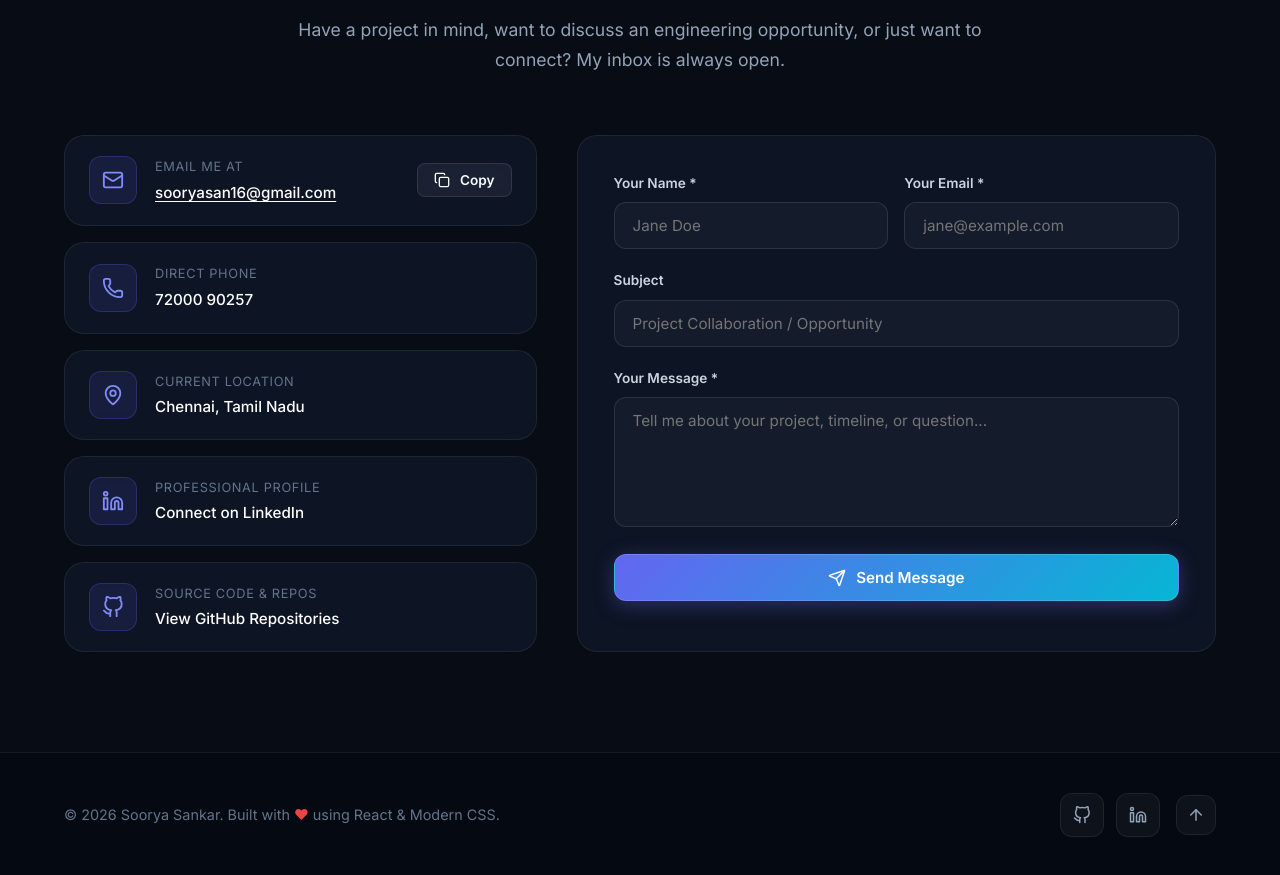
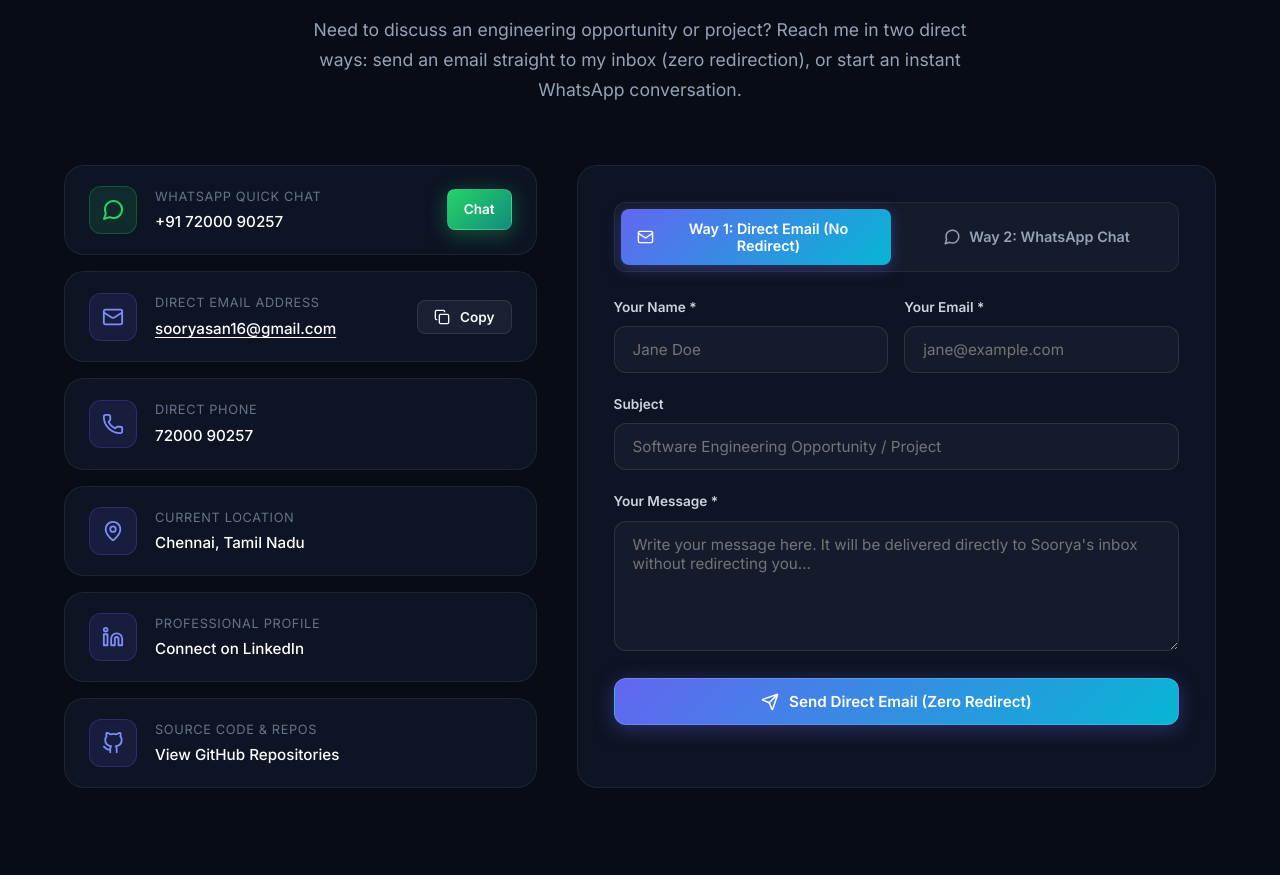
Before and after one commit to soorya1609/Portfolio, a React (Vite) app: page / in a window 1280 px wide. Shown: the part 7542-8417 px from the top of the page. Built offline with nearby package versions, Linux system fonts and the light colour scheme.

Commit message:
feat: add dual contact options with in-page direct email delivery (zero redirect) and WhatsApp chat

```diff
--- a/src/components/Contact.jsx
+++ b/src/components/Contact.jsx
@@ -1,11 +1,12 @@
 import React, { useState } from 'react';
-import { Mail, MapPin, Send, Check, Copy, MessageSquare, Phone } from 'lucide-react';
-import { Linkedin, Github } from './Icons';
+import { Mail, MapPin, Send, Check, Copy, MessageSquare, Phone, Loader2, MessageCircle, AlertCircle } from 'lucide-react';
+import { Linkedin, Github, WhatsApp } from './Icons';
 import { portfolioData } from '../data/portfolioData';
 
 export default function Contact() {
   const { personal } = portfolioData;
 
+  const [activeMethod, setActiveMethod] = useState('email'); // 'email' | 'whatsapp'
   const [formData, setFormData] = useState({
     name: '',
     email: '',
@@ -13,7 +14,9 @@ export default function Contact() {
     message: '',
   });
 
+  const [sending, setSending] = useState(false);
   const [submitted, setSubmitted] = useState(false);
+  const [errorMessage, setErrorMessage] = useState('');
   const [copied, setCopied] = useState(false);
 
   const handleCopyEmail = () => {
@@ -26,22 +29,59 @@ export default function Contact() {
     setFormData({ ...formData, [e.target.name]: e.target.value });
   };
 
-  const handleSubmit = (e) => {
+  // 1. DIRECT EMAIL SUBMISSION (AJAX - Zero Redirect)
+  const handleDirectEmailSubmit = async (e) => {
     e.preventDefault();
     if (!formData.name || !formData.email || !formData.message) return;
 
-    // Trigger mailto fallback for direct client sending
-    const mailtoUrl = `mailto:${personal.email}?subject=${encodeURIComponent(
-      formData.subject || `Inquiry from ${formData.name}`
-    )}&body=${encodeURIComponent(
-      `Name: ${formData.name}\nEmail: ${formData.email}\n\nMessage:\n${formData.message}`
-    )}`;
+    setSending(true);
+    setErrorMessage('');
 
-    window.open(mailtoUrl, '_blank');
+    try {
+      const response = await fetch(`https://formsubmit.co/ajax/${personal.email}`, {
+        method: 'POST',
+        headers: {
+          'Content-Type': 'application/json',
+          'Accept': 'application/json',
+        },
+        body: JSON.stringify({
+          name: formData.name,
+          email: formData.email,
+          _subject: formData.subject || `Portfolio Message from ${formData.name}`,
+          message: formData.message,
+        }),
+      });
 
+      const data = await response.json();
+
+      if (response.ok && data.success !== 'false') {
         setSubmitted(true);
         setFormData({ name: '', email: '', subject: '', message: '' });
-    setTimeout(() => setSubmitted(false), 6000);
+        setTimeout(() => setSubmitted(false), 7000);
+      } else {
+        throw new Error(data.message || 'Failed to send message directly');
+      }
+    } catch (err) {
+      // Direct AJAX fallback
+      setErrorMessage(
+        'Direct delivery encountered a network issue. You can send directly via WhatsApp or retry!'
+      );
+    } finally {
+      setSending(false);
+    }
+  };
+
+  // 2. WHATSAPP CHAT INITIATION
+  const handleWhatsAppSubmit = (e) => {
+    e.preventDefault();
+    const phoneClean = (personal.whatsappNumber || '917200090257').replace(/[^0-9]/g, '');
+    const greeting = formData.name ? `Hi Soorya, my name is ${formData.name}.` : 'Hi Soorya,';
+    const subjectLine = formData.subject ? ` Regarding: ${formData.subject}.` : '';
+    const bodyText = formData.message ? `\n\n${formData.message}` : '\n\nI came across your portfolio and would like to connect!';
+    const fullText = `${greeting}${subjectLine}${bodyText}`;
+
+    const waUrl = `https://wa.me/${phoneClean}?text=${encodeURIComponent(fullText)}`;
+    window.open(waUrl, '_blank');
   };
 
   return (
@@ -54,10 +94,10 @@ export default function Contact() {
             Get In Touch
           </span>
           <h2 className="section-title">
-            Let's Build Something <span className="gradient-text">Extraordinary</span>
+            Let's Connect & <span className="gradient-text">Collaborate</span>
           </h2>
           <p className="section-subtitle">
-            Have a project in mind, want to discuss an engineering opportunity, or just want to connect? My inbox is always open.
+            Need to discuss an engineering opportunity or project? Reach me in two direct ways: send an email straight to my inbox (zero redirection), or start an instant WhatsApp conversation.
           </p>
         </div>
 
@@ -65,13 +105,33 @@ export default function Contact() {
         <div className="contact-grid">
           {/* Left Column: Direct Info Cards */}
           <div className="contact-info-cards">
-            {/* Email Card */}
+            {/* WhatsApp Card */}
+            <div className="glass-card contact-card">
+              <div className="contact-icon-box whatsapp">
+                <WhatsApp size={24} />
+              </div>
+              <div style={{ flexGrow: 1 }}>
+                <div className="contact-card-label">WhatsApp Quick Chat</div>
+                <div className="contact-card-value">{personal.whatsappNumber || '+91 72000 90257'}</div>
+              </div>
+              <a
+                href={personal.whatsappUrl || 'https://wa.me/917200090257'}
+                target="_blank"
+                rel="noreferrer"
+                className="btn btn-whatsapp btn-sm"
+                title="Chat on WhatsApp"
+              >
+                <span>Chat</span>
+              </a>
+            </div>
+
+            {/* Direct Email Card */}
             <div className="glass-card contact-card">
               <div className="contact-icon-box">
                 <Mail size={22} />
               </div>
               <div style={{ flexGrow: 1 }}>
-                <div className="contact-card-label">Email Me At</div>
+                <div className="contact-card-label">Direct Email Address</div>
                 <a
                   href={`mailto:${personal.email}`}
                   className="contact-card-value"
@@ -91,7 +151,7 @@ export default function Contact() {
               </button>
             </div>
 
-            {/* Phone Card */}
+            {/* Direct Phone Card */}
             {personal.phone && (
               <div className="glass-card contact-card">
                 <div className="contact-icon-box">
@@ -150,16 +210,46 @@ export default function Contact() {
             </a>
           </div>
 
-          {/* Right Column: Contact Form */}
+          {/* Right Column: Dual Method Contact Interface */}
           <div className="glass-card contact-form-container">
+            {/* Two Different Ways Selector */}
+            <div className="contact-method-tabs">
+              <button
+                type="button"
+                className={`contact-method-tab email-tab ${activeMethod === 'email' ? 'active' : ''}`}
+                onClick={() => setActiveMethod('email')}
+              >
+                <Mail size={18} />
+                <span>Way 1: Direct Email (No Redirect)</span>
+              </button>
+              <button
+                type="button"
+                className={`contact-method-tab whatsapp-tab ${activeMethod === 'whatsapp' ? 'active' : ''}`}
+                onClick={() => setActiveMethod('whatsapp')}
+              >
+                <WhatsApp size={18} />
+                <span>Way 2: WhatsApp Chat</span>
+              </button>
+            </div>
+
+            {/* METHOD 1: DIRECT EMAIL FORM (Zero Redirection) */}
+            {activeMethod === 'email' && (
+              <>
                 {submitted && (
                   <div className="form-alert success">
                     <Check size={18} />
-                <span>Thank you! Your email client has been opened to send your message.</span>
+                    <span>Success! Your message was sent directly to {personal.email}. I will respond shortly!</span>
                   </div>
                 )}
 
-            <form onSubmit={handleSubmit}>
+                {errorMessage && (
+                  <div className="form-alert" style={{ background: 'rgba(239, 68, 68, 0.15)', border: '1px solid rgba(239, 68, 68, 0.3)', color: '#f87171' }}>
+                    <AlertCircle size={18} />
+                    <span>{errorMessage}</span>
+                  </div>
+                )}
+
+                <form onSubmit={handleDirectEmailSubmit}>
                   <div style={{ display: 'grid', gridTemplateColumns: '1fr 1fr', gap: '16px' }}>
                     <div className="form-group">
                       <label htmlFor="contact-name" className="form-label">
@@ -204,7 +294,7 @@ export default function Contact() {
                       name="subject"
                       value={formData.subject}
                       onChange={handleChange}
-                  placeholder="Project Collaboration / Opportunity"
+                      placeholder="Software Engineering Opportunity / Project"
                       className="form-input"
                     />
                   </div>
@@ -219,16 +309,100 @@ export default function Contact() {
                       required
                       value={formData.message}
                       onChange={handleChange}
-                  placeholder="Tell me about your project, timeline, or question..."
+                      placeholder="Write your message here. It will be delivered directly to Soorya's inbox without redirecting you..."
                       className="form-textarea"
                     ></textarea>
                   </div>
 
-              <button type="submit" className="btn btn-primary" style={{ width: '100%' }}>
+                  <button
+                    type="submit"
+                    className="btn btn-primary"
+                    style={{ width: '100%' }}
+                    disabled={sending}
+                  >
+                    {sending ? (
+                      <>
+                        <Loader2 size={18} className="animate-spin" />
+                        <span>Sending Directly to Inbox...</span>
+                      </>
+                    ) : (
+                      <>
                         <Send size={18} />
-                <span>Send Message</span>
+                        <span>Send Direct Email (Zero Redirect)</span>
+                      </>
+                    )}
                   </button>
                 </form>
+              </>
+            )}
+
+            {/* METHOD 2: WHATSAPP CHAT INITIATION */}
+            {activeMethod === 'whatsapp' && (
+              <form onSubmit={handleWhatsAppSubmit}>
+                <div style={{ padding: '16px', background: 'rgba(37, 211, 102, 0.08)', borderRadius: 'var(--radius-md)', border: '1px solid rgba(37, 211, 102, 0.2)', marginBottom: '20px' }}>
+                  <div style={{ display: 'flex', alignItems: 'center', gap: '10px', color: '#34d399', fontWeight: 600, fontSize: '0.95rem', marginBottom: '4px' }}>
+                    <MessageCircle size={18} />
+                    <span>Direct WhatsApp Messaging (+91 72000 90257)</span>
+                  </div>
+                  <p style={{ fontSize: '0.88rem', color: '#cbd5e1' }}>
+                    Type your message below and click "Start WhatsApp Chat". It will open WhatsApp with your pre-drafted message ready to send with 1 click.
+                  </p>
+                </div>
+
+                <div className="form-group">
+                  <label htmlFor="wa-name" className="form-label">
+                    Your Name
+                  </label>
+                  <input
+                    id="wa-name"
+                    type="text"
+                    name="name"
+                    value={formData.name}
+                    onChange={handleChange}
+                    placeholder="Jane Doe"
+                    className="form-input"
+                  />
+                </div>
+
+                <div className="form-group">
+                  <label htmlFor="wa-subject" className="form-label">
+                    Topic / Role
+                  </label>
+                  <input
+                    id="wa-subject"
+                    type="text"
+                    name="subject"
+                    value={formData.subject}
+                    onChange={handleChange}
+                    placeholder="Senior Software Engineer Position"
+                    className="form-input"
+                  />
+                </div>
+
+                <div className="form-group">
+                  <label htmlFor="wa-message" className="form-label">
+                    Message
+                  </label>
+                  <textarea
+                    id="wa-message"
+                    name="message"
+                    value={formData.message}
+                    onChange={handleChange}
+                    placeholder="Hi Soorya, I would love to connect regarding an engineering role at..."
+                    className="form-textarea"
+                  ></textarea>
+                </div>
+
+                <button
+                  type="submit"
+                  className="btn btn-whatsapp"
+                  style={{ width: '100%' }}
+                >
+                  <WhatsApp size={20} />
+                  <span>Start WhatsApp Chat (+91 72000 90257)</span>
+                </button>
+              </form>
+            )}
           </div>
         </div>
       </div>
--- a/src/components/Icons.jsx
+++ b/src/components/Icons.jsx
@@ -37,3 +37,21 @@ export function Linkedin({ size = 20, color = 'currentColor', className = '' })
     </svg>
   );
 }
+
+export function WhatsApp({ size = 20, color = 'currentColor', className = '' }) {
+  return (
+    <svg
+      width={size}
+      height={size}
+      viewBox="0 0 24 24"
+      fill="none"
+      stroke={color}
+      strokeWidth="2"
+      strokeLinecap="round"
+      strokeLinejoin="round"
+      className={className}
+    >
+      <path d="M21 11.5a8.38 8.38 0 0 1-.9 3.8 8.5 8.5 0 0 1-7.6 4.7 8.38 8.38 0 0 1-3.8-.9L3 21l1.9-5.7a8.38 8.38 0 0 1-.9-3.8 8.5 8.5 0 0 1 4.7-7.6 8.38 8.38 0 0 1 3.8-.9h.5a8.48 8.48 0 0 1 8 8v.5z"></path>
+    </svg>
+  );
+}
--- a/src/data/portfolioData.js
+++ b/src/data/portfolioData.js
@@ -22,9 +22,12 @@ export const portfolioData = {
     resumeDownloadName: "Soorya_Sankar_Resume.pdf",
     bioSnippet: "Software Engineer with proven hands-on experience in architecting scalable enterprise applications, Windows systems engineering, and high-performance microservices.",
     aboutLong: "Software Engineer with proven hands-on experience in architecting scalable enterprise applications and high-performance systems. Proficient across the full stack with C#, .NET 8, ASP.NET Core, React, and Azure, alongside specialized expertise in Windows systems engineering (C, Kernel Mini-Filter Drivers, IOCTL). Proven track record of delivering resilient microservices, secure RESTful APIs, and modern UIs using Clean Architecture.",
+    whatsappNumber: "+91 72000 90257",
+    whatsappUrl: "https://wa.me/917200090257",
     socialLinks: {
       github: "https://github.com/soorya1609",
       linkedin: "https://www.linkedin.com/in/soorya-sankar-software-engineer",
+      whatsapp: "https://wa.me/917200090257",
       email: "mailto:sooryasan16@gmail.com",
       phone: "tel:7200090257"
     }
--- a/src/index.css
+++ b/src/index.css
@@ -1239,6 +1239,66 @@ img {
   padding: 36px;
 }
 
+.contact-icon-box.whatsapp {
+  background: rgba(37, 211, 102, 0.12);
+  border-color: rgba(37, 211, 102, 0.25);
+  color: #25d366;
+}
+
+.btn-whatsapp {
+  background: linear-gradient(135deg, #25d366 0%, #128c7e 100%);
+  color: #ffffff;
+  box-shadow: 0 4px 20px rgba(37, 211, 102, 0.35);
+  border: 1px solid rgba(255, 255, 255, 0.15);
+}
+
+.btn-whatsapp:hover {
+  transform: translateY(-2px);
+  box-shadow: 0 8px 25px rgba(37, 211, 102, 0.5);
+}
+
+.contact-method-tabs {
+  display: flex;
+  gap: 10px;
+  margin-bottom: 24px;
+  background: rgba(255, 255, 255, 0.03);
+  padding: 6px;
+  border-radius: var(--radius-md);
+  border: 1px solid var(--border-subtle);
+}
+
+.contact-method-tab {
+  flex: 1;
+  display: flex;
+  align-items: center;
+  justify-content: center;
+  gap: 8px;
+  padding: 11px 16px;
+  border-radius: var(--radius-sm);
+  font-size: 0.9rem;
+  font-weight: 600;
+  color: var(--text-secondary);
+  transition: all var(--transition-base);
+}
+
+.contact-method-tab:hover {
+  color: #fff;
+}
+
+.contact-method-tab.active.email-tab {
+  background: var(--gradient-primary);
+  color: #fff;
+  border-color: transparent;
+  box-shadow: 0 4px 15px rgba(99, 102, 241, 0.35);
+}
+
+.contact-method-tab.active.whatsapp-tab {
+  background: linear-gradient(135deg, #25d366 0%, #128c7e 100%);
+  color: #fff;
+  border-color: transparent;
+  box-shadow: 0 4px 15px rgba(37, 211, 102, 0.35);
+}
+
 .form-group {
   margin-bottom: 20px;
 }
```
Lines whose indentation alone changed are shown as unchanged.
